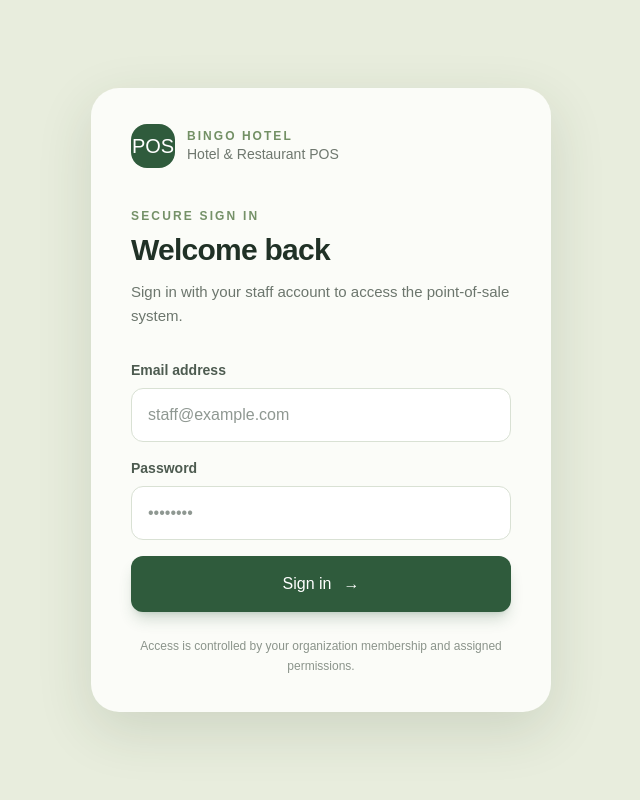
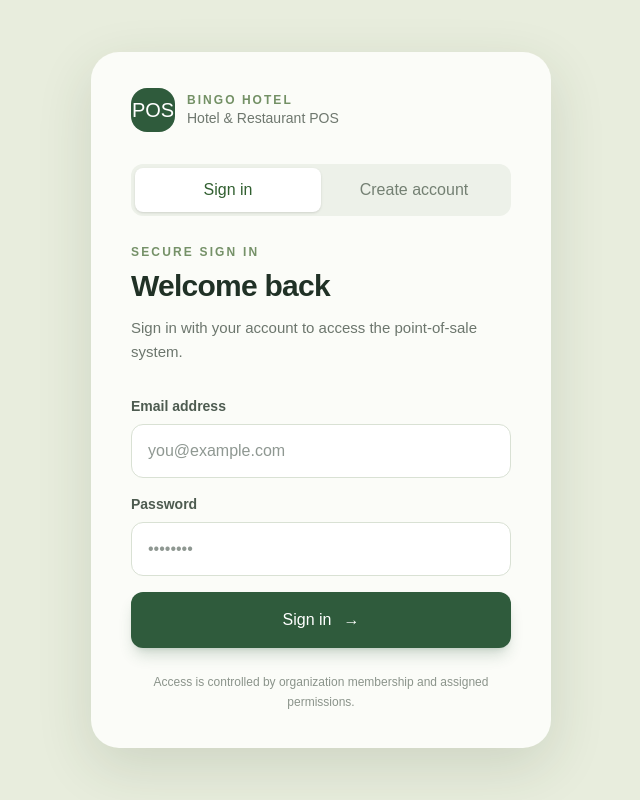
Before and after one commit to Mackdish/pos, a Next.js app in the folder hotel-pos-Featuring/: page / in a window 1280 px wide. Shown: the whole page, without its empty margins (319-959 px from the left). Built offline with nearby package versions, Linux system fonts and the light colour scheme; no server answers.

Commit message:
Enable account signup and route Super Admins

```diff
--- a/hotel-pos-Featuring/app/page.jsx
+++ b/hotel-pos-Featuring/app/page.jsx
@@ -6,49 +6,78 @@ import { createClient } from './lib/supabase/client';
 
 export default function LoginPage() {
   const router = useRouter();
+  const supabase = createClient();
+  const [mode, setMode] = useState('signin');
   const [next, setNext] = useState('/orders');
-  const supabase = createClient();
-  const [email, setEmail] = useState('');
-  const [password, setPassword] = useState('');
+  const [form, setForm] = useState({ firstName: '', lastName: '', phone: '', email: '', password: '', confirmPassword: '' });
   const [loading, setLoading] = useState(false);
   const [error, setError] = useState('');
+  const [message, setMessage] = useState('');
 
   useEffect(() => {
     const value = new URLSearchParams(window.location.search).get('next');
     if (value?.startsWith('/')) setNext(value);
   }, []);
 
+  function switchMode(value) {
+    setMode(value); setError(''); setMessage('');
+  }
+
   async function handleSubmit(event) {
     event.preventDefault();
-    setError('');
-    setLoading(true);
-    const { error: signInError } = await supabase.auth.signInWithPassword({ email: email.trim(), password });
-    if (signInError) {
-      setError(signInError.message || 'Unable to sign in. Check your credentials.');
+    setError(''); setMessage(''); setLoading(true);
+    const email = form.email.trim().toLowerCase();
+
+    if (mode === 'signup') {
+      if (form.password.length < 8) { setError('Password must be at least 8 characters.'); setLoading(false); return; }
+      if (form.password !== form.confirmPassword) { setError('Passwords do not match.'); setLoading(false); return; }
+      const { data, error: signUpError } = await supabase.auth.signUp({
+        email,
+        password: form.password,
+        options: { data: { first_name: form.firstName.trim(), last_name: form.lastName.trim(), phone: form.phone.trim() } },
+      });
+      if (signUpError) { setError(signUpError.message || 'Unable to create your account.'); setLoading(false); return; }
+      if (data.session) {
+        const { data: isSuperAdmin } = await supabase.rpc('is_super_admin');
+        router.replace(isSuperAdmin ? '/super-admin' : '/setup');
+        router.refresh();
+        return;
+      }
+      setMessage('Account created. Check your email to confirm your account, then sign in.');
+      setMode('signin');
+      setForm(prev => ({ ...prev, password: '', confirmPassword: '' }));
       setLoading(false);
       return;
     }
-    router.replace(next.startsWith('/') ? next : '/orders');
+
+    const { error: signInError } = await supabase.auth.signInWithPassword({ email, password: form.password });
+    if (signInError) { setError(signInError.message || 'Unable to sign in. Check your credentials.'); setLoading(false); return; }
+    const { data: isSuperAdmin } = await supabase.rpc('is_super_admin');
+    router.replace(isSuperAdmin ? '/super-admin' : (next.startsWith('/') ? next : '/orders'));
     router.refresh();
   }
+
+  const inputClass = 'w-full rounded-xl border border-[#d9e1d4] bg-white px-4 py-3.5 outline-none transition focus:border-[#557c45] focus:ring-2 focus:ring-[#557c45]/15';
 
   return (
     <main className="min-h-screen bg-[#e8eddd] px-5 py-8 text-[#203126] sm:grid sm:place-items-center">
       <section className="mx-auto w-full max-w-[460px] rounded-[28px] bg-[#fbfcf8] px-7 py-9 shadow-[0_18px_55px_rgba(43,65,37,.14)] sm:px-10">
-        <div className="mb-10 flex items-center gap-3">
-          <div className="grid h-11 w-11 place-items-center rounded-2xl bg-[#2f5b3c] text-xl text-white">POS</div>
-          <div><p className="text-xs font-bold uppercase tracking-[.17em] text-[#739065]">Bingo Hotel</p><p className="text-sm text-[#6e776e]">Hotel & Restaurant POS</p></div>
-        </div>
-        <p className="mb-2 text-xs font-bold uppercase tracking-[.18em] text-[#759168]">Secure sign in</p>
-        <h1 className="text-3xl font-bold tracking-tight">Welcome back</h1>
-        <p className="mt-3 text-[15px] leading-6 text-[#6c766d]">Sign in with your staff account to access the point-of-sale system.</p>
+        <div className="mb-8 flex items-center gap-3"><div className="grid h-11 w-11 place-items-center rounded-2xl bg-[#2f5b3c] text-xl text-white">POS</div><div><p className="text-xs font-bold uppercase tracking-[.17em] text-[#739065]">Bingo Hotel</p><p className="text-sm text-[#6e776e]">Hotel & Restaurant POS</p></div></div>
+        <div className="mb-7 grid grid-cols-2 rounded-xl bg-[#edf1e9] p-1"><button type="button" onClick={() => switchMode('signin')} className={`rounded-lg py-2.5 text-sm font-bold ${mode === 'signin' ? 'bg-white text-[#315f30] shadow-sm' : 'text-[#748073]'}`}>Sign in</button><button type="button" onClick={() => switchMode('signup')} className={`rounded-lg py-2.5 text-sm font-bold ${mode === 'signup' ? 'bg-white text-[#315f30] shadow-sm' : 'text-[#748073]'}`}>Create account</button></div>
+        <p className="mb-2 text-xs font-bold uppercase tracking-[.18em] text-[#759168]">{mode === 'signup' ? 'New account' : 'Secure sign in'}</p>
+        <h1 className="text-3xl font-bold tracking-tight">{mode === 'signup' ? 'Create your account' : 'Welcome back'}</h1>
+        <p className="mt-3 text-[15px] leading-6 text-[#6c766d]">{mode === 'signup' ? 'Create an account to get started with the hotel and restaurant POS.' : 'Sign in with your account to access the point-of-sale system.'}</p>
         <form onSubmit={handleSubmit} className="mt-8 space-y-4">
-          <label className="block"><span className="mb-2 block text-sm font-semibold text-[#4d5b50]">Email address</span><input type="email" value={email} onChange={(event) => setEmail(event.target.value)} autoComplete="email" required className="w-full rounded-xl border border-[#d9e1d4] bg-white px-4 py-3.5 outline-none transition focus:border-[#557c45] focus:ring-2 focus:ring-[#557c45]/15" placeholder="staff@example.com" /></label>
-          <label className="block"><span className="mb-2 block text-sm font-semibold text-[#4d5b50]">Password</span><input type="password" value={password} onChange={(event) => setPassword(event.target.value)} autoComplete="current-password" required className="w-full rounded-xl border border-[#d9e1d4] bg-white px-4 py-3.5 outline-none transition focus:border-[#557c45] focus:ring-2 focus:ring-[#557c45]/15" placeholder="••••••••" /></label>
+          {mode === 'signup' && <div className="grid gap-4 sm:grid-cols-2"><label className="block"><span className="mb-2 block text-sm font-semibold text-[#4d5b50]">First name</span><input className={inputClass} value={form.firstName} onChange={e => setForm({ ...form, firstName: e.target.value })} autoComplete="given-name" required /></label><label className="block"><span className="mb-2 block text-sm font-semibold text-[#4d5b50]">Last name</span><input className={inputClass} value={form.lastName} onChange={e => setForm({ ...form, lastName: e.target.value })} autoComplete="family-name" required /></label></div>}
+          <label className="block"><span className="mb-2 block text-sm font-semibold text-[#4d5b50]">Email address</span><input type="email" value={form.email} onChange={e => setForm({ ...form, email: e.target.value })} autoComplete="email" required className={inputClass} placeholder="you@example.com" /></label>
+          {mode === 'signup' && <label className="block"><span className="mb-2 block text-sm font-semibold text-[#4d5b50]">Phone number <span className="font-normal text-[#899288]">(optional)</span></span><input type="tel" value={form.phone} onChange={e => setForm({ ...form, phone: e.target.value })} autoComplete="tel" className={inputClass} placeholder="07xx xxx xxx" /></label>}
+          <label className="block"><span className="mb-2 block text-sm font-semibold text-[#4d5b50]">Password</span><input type="password" value={form.password} onChange={e => setForm({ ...form, password: e.target.value })} autoComplete={mode === 'signup' ? 'new-password' : 'current-password'} required className={inputClass} placeholder="••••••••" /></label>
+          {mode === 'signup' && <label className="block"><span className="mb-2 block text-sm font-semibold text-[#4d5b50]">Confirm password</span><input type="password" value={form.confirmPassword} onChange={e => setForm({ ...form, confirmPassword: e.target.value })} autoComplete="new-password" required className={inputClass} placeholder="••••••••" /></label>}
           {error && <div role="alert" className="rounded-xl border border-red-200 bg-red-50 px-4 py-3 text-sm text-red-700">{error}</div>}
-          <button type="submit" disabled={loading} className="flex w-full items-center justify-center gap-3 rounded-xl bg-[#2f5b3c] px-5 py-4 font-bold text-white shadow-lg shadow-[#2f5b3c]/20 transition hover:bg-[#234b30] disabled:cursor-not-allowed disabled:opacity-60">{loading ? 'Signing in…' : 'Sign in'}{!loading && <span>→</span>}</button>
+          {message && <div role="status" className="rounded-xl border border-[#cfe2c7] bg-[#eef7e9] px-4 py-3 text-sm text-[#356333]">{message}</div>}
+          <button type="submit" disabled={loading} className="flex w-full items-center justify-center gap-3 rounded-xl bg-[#2f5b3c] px-5 py-4 font-bold text-white shadow-lg shadow-[#2f5b3c]/20 transition hover:bg-[#234b30] disabled:cursor-not-allowed disabled:opacity-60">{loading ? (mode === 'signup' ? 'Creating account…' : 'Signing in…') : (mode === 'signup' ? 'Create account' : 'Sign in')}{!loading && <span>→</span>}</button>
         </form>
-        <p className="mt-6 text-center text-xs leading-5 text-[#8b948b]">Access is controlled by your organization membership and assigned permissions.</p>
+        <p className="mt-6 text-center text-xs leading-5 text-[#8b948b]">Access is controlled by organization membership and assigned permissions.</p>
       </section>
     </main>
   );
```
